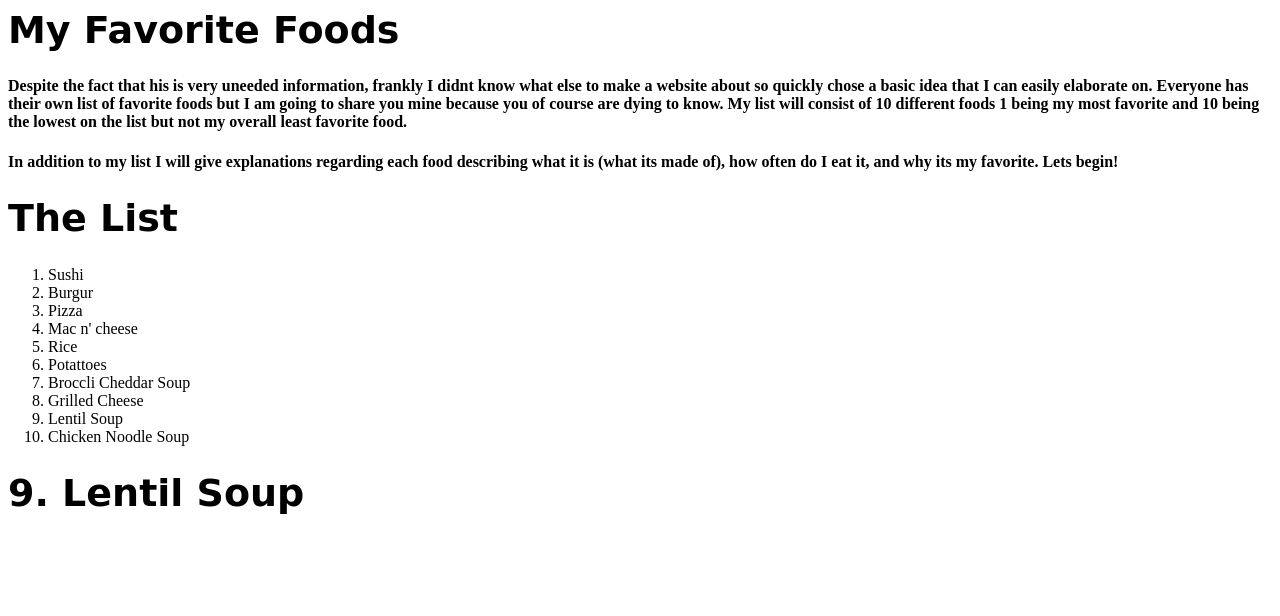
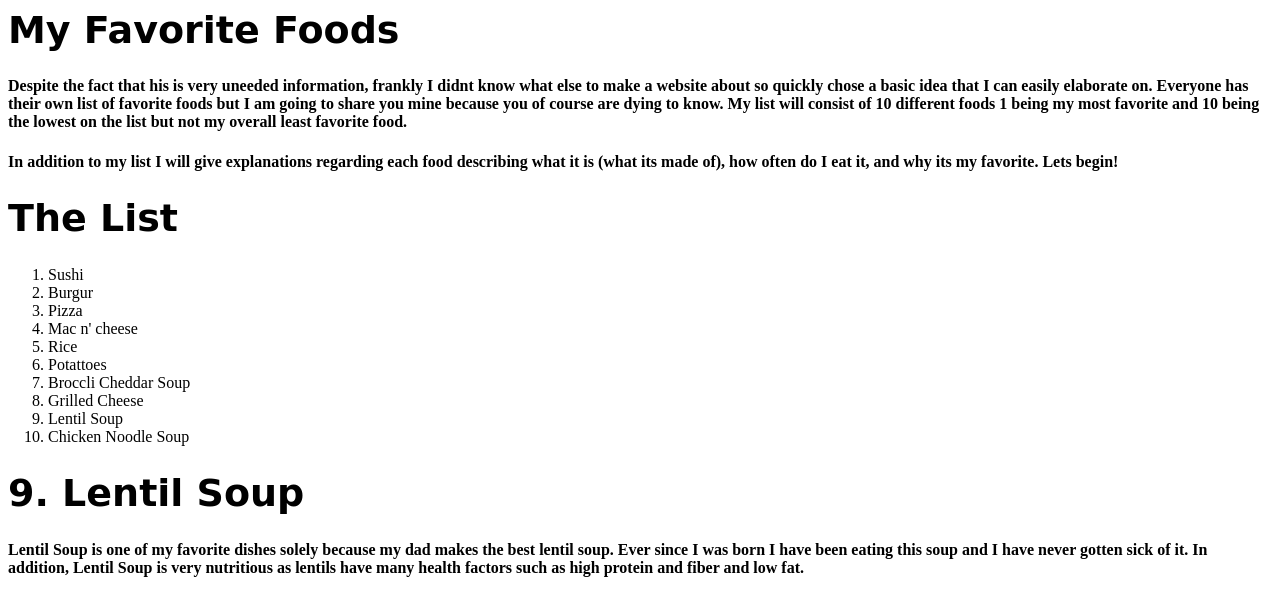
Before and after one commit to ktansug/Favfoods, a plain HTML site: page index.html in a window 1280 px wide. Drawn offline with Linux system fonts and the light colour scheme.

Commit message:
Update index.html

```diff
--- a/index.html
+++ b/index.html
@@ -7,7 +7,8 @@
 <h1 class="title"> My Favorite Foods </h1>
 
 <h4> Despite the fact that his is very uneeded information, frankly I didnt know what else to make a website about so quickly chose a basic idea that I can easily
-elaborate on. Everyone has their own list of favorite foods but I am going to share you mine because you of course are dying to know. My list will consist of 10 different
+elaborate on. Everyone has their own list of favorite foods but I am going to share you mine because you of course are dying to know. My list will consist of 10
+different
 foods 1 being my most favorite and 10 being the lowest on the list but not my overall least favorite food.</h4>
 
 <h4> In addition to my list I will give explanations regarding each food describing what it is (what its made of), how often do I eat it, and why its my favorite.
@@ -32,4 +33,5 @@ Lets begin! </h4>
 
 <h1 class="title"> 9. Lentil Soup</h1>
 
-<h4>
+<h4> Lentil Soup is one of my favorite dishes solely because my dad makes the best lentil soup. Ever since I was born I have been eating this soup and I have never
+gotten sick of it. In addition, Lentil Soup is very nutritious as lentils have many health factors such as high protein and fiber and low fat.
```
